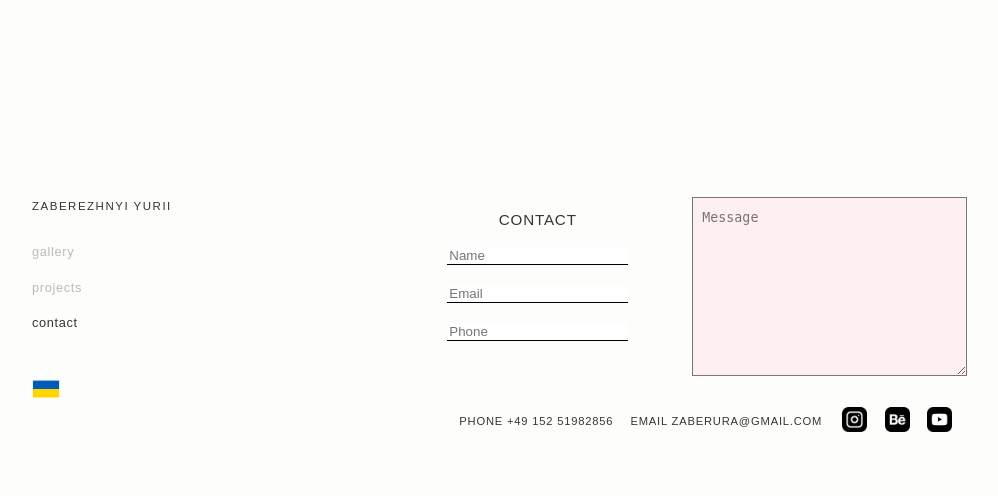
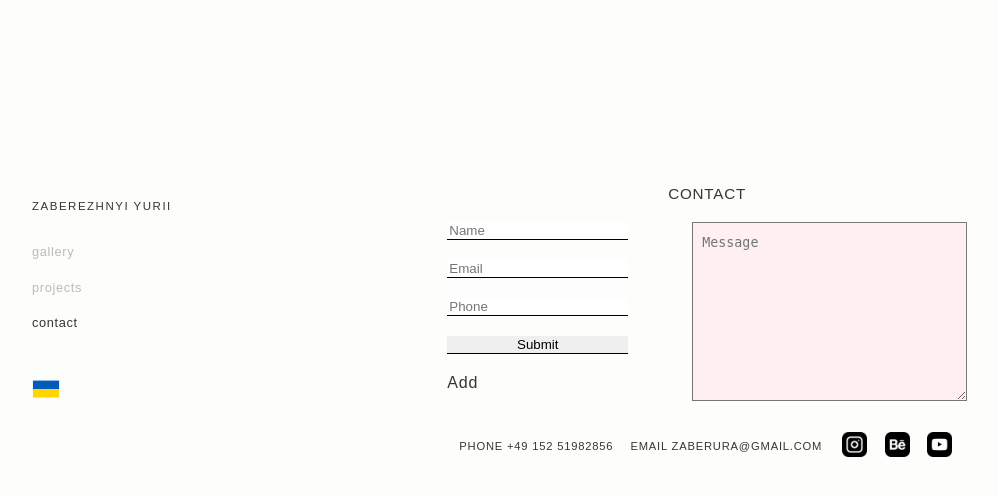
Before and after one commit to Zaberura/Photographer-Website, a Flask app: page /contact in a window 1280 px wide. Shown: the top 496 px of the page, without its empty margins (40-1038 px from the left). Run offline with Flask 3, Linux system fonts and the light colour scheme.

Commit message:
contact update

```diff
--- a/app.py
+++ b/app.py
@@ -1,4 +1,4 @@
-from flask import Flask, render_template, request, redirect
+from flask import Flask, render_template, request, redirect, jsonify
 from models import *
 
 app = Flask(__name__)
@@ -29,9 +29,19 @@
     return render_template('gallery.html', photos=get_project_photos(project_name))
 
 
-@app.route('/contact')
+@app.route('/contact', methods=['POST', 'GET'])
 def contact():
-    return render_template('contact.html')
+    if request.method == 'GET':
+        return render_template('contact.html')
+
+    elif request.method == 'POST':
+        return ('Чудово', 200)
+
+
+        # TODO sth with db
+        # tmp = request.form
+        # print("АХТУНГ АХТУНГ")
+        # print(tmp)
 
 
 @app.route('/admin', methods=['POST', 'GET'])
@@ -49,7 +59,6 @@
 
         return redirect('/admin')
 
-
 # RUN
 
 if __name__ == '__main__':
--- a/static/css/styles.css
+++ b/static/css/styles.css
@@ -1,4 +1,5 @@
-head, body {
+head,
+body {
 
     min-height: 93vh;
     background-color: #FDFDFB;
@@ -8,7 +9,6 @@
     font-weight: 100;
     letter-spacing: 0.05em;
     color: #353535;
-
 }
 
 a {
@@ -16,7 +16,8 @@
     color: #353535;
 }
 
-a div, p {
+a div,
+p {
     text-decoration: none;
     color: #353535;
 }
@@ -31,15 +32,15 @@
 }
 
 /* VIEWPORT */
-#viewport{
+#viewport {
     flex: 9 0 60vw;
     min-width: 500px;
-    margin: auto 3.4em auto ;
+    margin: auto 3.4em auto;
     padding: 4em 0 13.8em;
 }
 
 /* NAVIGATION BAR */
-#navbar{
+#navbar {
     margin-top: 12em;
     margin-bottom: 4em;
     margin-right: 0.65em;
@@ -49,7 +50,7 @@
 
 }
 
-#navbar a{
+#navbar a {
     display: block;
     margin-top: 1.6em;
     font-size: 0.8em;
@@ -58,11 +59,11 @@
 
 }
 
-.nav_active{
+.nav_active {
     color: #353535 !important;
 }
 
-#logo{
+#logo {
     margin-bottom: 2.8em;
     font-size: 0.9em;
     font-weight: 100;
@@ -70,7 +71,7 @@
     color: #353535;
 }
 
-#flag{
+#flag {
     margin-left: -1.5px;
     margin-top: 1.8em;
     width: 30px;
@@ -78,20 +79,20 @@
 
 
 /* GALLERY */
-#container{
+#container {
     height: 70vh;
     max-width: 72vw;
     padding: 0.9em;
     display: inline-block
 }
 
-#photo_container{
+#photo_container {
     position: relative;
     margin-left: 2em;
     height: 100%;
 }
 
-#photo_container img{
+#photo_container img {
     position: absolute;
     height: 100%;
     transition: opacity 0.21s ease-in-out;
@@ -109,24 +110,24 @@
     transition: none !important;
 }
 
-#slider{
+#slider {
     position: absolute;
     display: flex;
     justify-content: center;
     z-index: 200;
 }
 
-#slider #slider_left{
+#slider #slider_left {
     width: 50%;
     cursor: w-resize
 }
 
-#slider #slider_right{
+#slider #slider_right {
     width: 50%;
     cursor: e-resize;
 }
 
-.print_download_button{
+.print_download_button {
     margin-top: 3em;
     display: flex;
     justify-content: center;
@@ -146,9 +147,7 @@
     align-items: center;
 }
 
-.contact_wrapper {
-
-}
+.contact_wrapper {}
 
 .top {
     display: flex;
@@ -166,20 +165,34 @@
     font-size: 0.95em;
 }
 
-.contact_from input {
+.contact_form {
+    display: flex;
+    flex-wrap: nowrap;
+    flex-direction: row;
+}
+
+.inputs_wrapper {
+    display: flex;
+    flex-direction: column;
+}
+
+.contact_form input {
     border: none;
     border-bottom: 1px solid;
-    display: block;
     margin-bottom: 1.5em;
+    display: inline;
 }
 
-.contact_from input:focus {
+#submit-btn {
+
+}
+
+.contact_form input:focus {
     outline: none;
 }
 
 #msg_text {
     margin-left: 5vw;
-
     background: rgba(255, 232, 235, 0.64);
     padding: 1.5vh 0.6vw 0 0.7vw;
 }
--- /dev/null
+++ b/static/js/contact.js
@@ -0,0 +1,10 @@
+function updateContactForm() {
+    const contactForm = document.getElementsByClassName('contact_form')[0]
+    const contactFormWrapper = document.getElementsByClassName('form_wrapper')[0]
+
+    contactForm.addEventListener('submit', function () {
+        contactFormWrapper.style.display = 'none'
+    })
+}
+
+updateContactForm()
--- a/templates/contact.html
+++ b/templates/contact.html
@@ -9,15 +9,17 @@
         <div class="top">
             <div class="form_wrapper">
                 <div class="form_caption">CONTACT</div>
-                        <form class="contact_from">
-                            <input type="text" id="name_input" placeholder="Name">
-                            <input type="email" id="email_input" placeholder="Email">
-                            <input type="tel" id="phone_input" placeholder="Phone">
+                <form class="contact_form" name="contact_form" action = "/contact" method = "POST">
+                    <div class="inputs_wrapper">
+                        <input required type="text" id="name_input" name="name_input" placeholder="Name">
+                        <input required type="email" id="email_input" name="email_input" placeholder="Email">
+                        <input required type="tel" id="phone_input" name="phone_input" placeholder="Phone">
+                        <input type="submit" id="submit-btn">Add</input>
+                    </div>
+                    <div>
+                        <textarea required name="message" id="msg_text" cols="30" rows="11" placeholder="Message"></textarea>
+                    </div>
                 </form>
-                    </div>
-                    <div class="msg_wrapper">
-                        <textarea name="message" form="contact_from"
-                            id="msg_text" cols="30" rows="11" placeholder="Message"></textarea>
             </div>
         </div>
         <div class="bot">
@@ -34,4 +36,5 @@
             </div>
         </div>
     </div>
+    <script src="{{ url_for('static', filename='js/contact.js') }}"></script>
 {% endblock %}
```
Also changed, not shown: instance/photos.db, 1 other file. Lines whose indentation alone changed are shown as unchanged.
